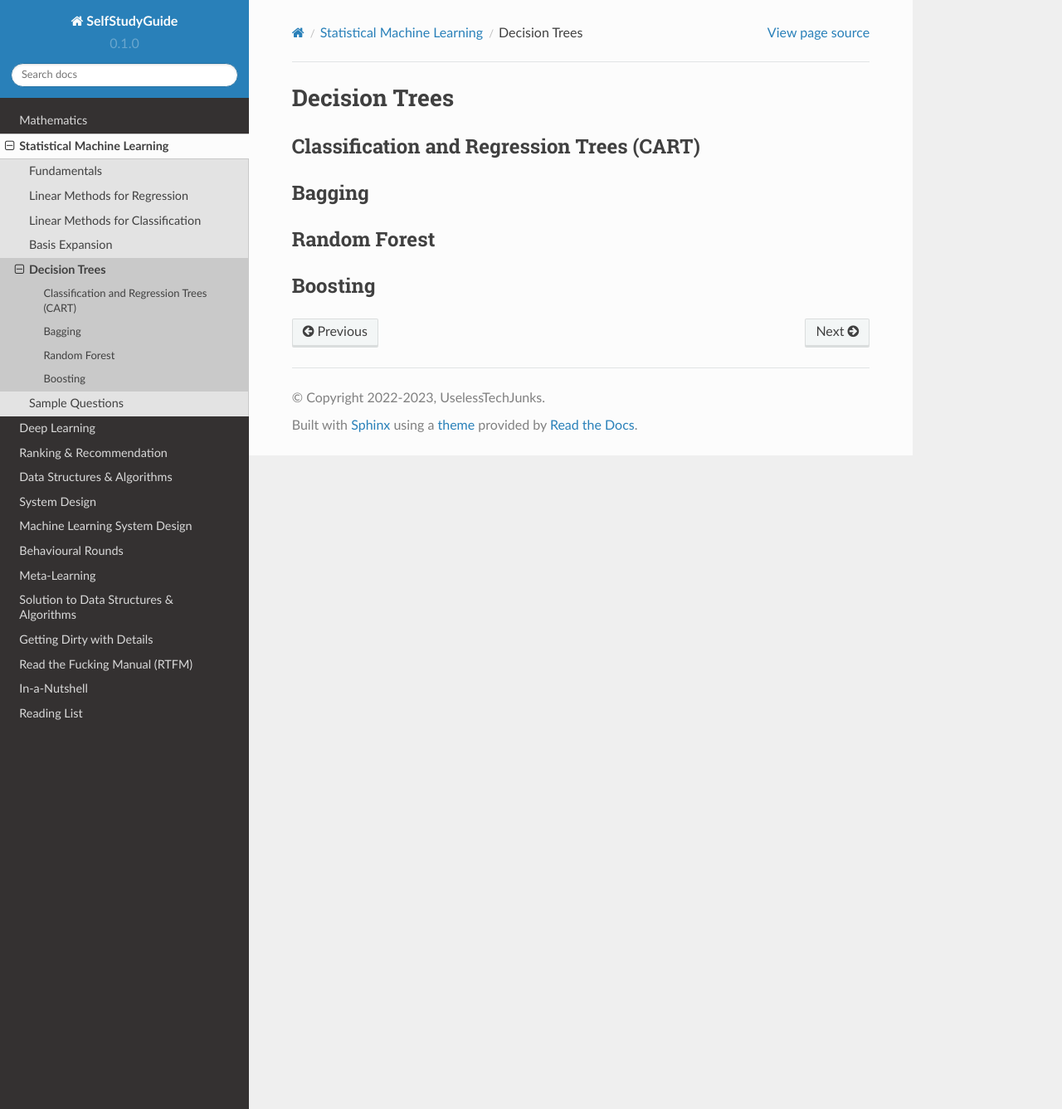
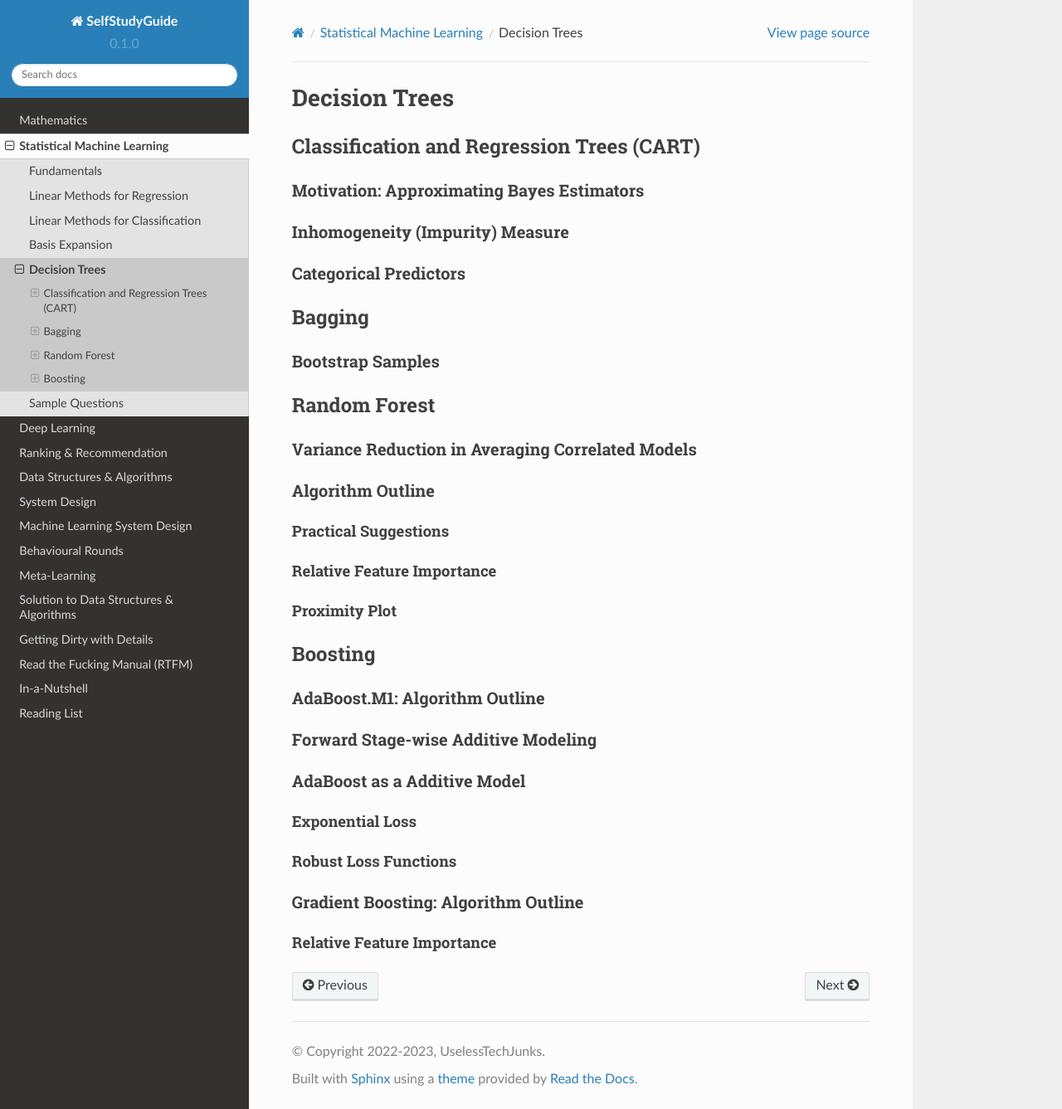
Before and after one commit to uselesstechjunks/leetcode, a Sphinx documentation site: the page built from docs/source/ml/dt.rst, in a window 1280 px wide and 1337 px high. Shown: the whole window at 83% size. Built offline with Sphinx 7.4.7 and the Read the Docs theme 2.0.0, drawn with Linux system fonts in a browser that asks for light colours.

Commit message:
Update dt.rst (#135)
* Update dt.rst

* Update dt.rst

* Update dt.rst

* Update basics.rst

* Create indes.rst

* Update index.rst

* Update index.rst

* Create index.rst

* Update index.rst

* Create index.rst

* Update index.rst

* Rename docs/source/dl/image.rst to docs/source/dl/application/image.rst

* Rename docs/source/dl/nlp.rst to docs/source/dl/application/nlp.rst

* Rename docs/source/dl/cp.rst to docs/source/dl/application/cp.rst

* Update index.rst

* Update index.rst

* Rename indes.rst to index.rst

* Update index.rst

* Create index.rst

* Create gd.rst

* Create backprop.rst

* Create reg.rst

* Delete docs/source/dl/basics.rst

* Update index.rst

* Update index.rst

* Update index.rst

* Update gd.rst

* Update gd.rst

* Update gd.rst

* Update gd.rst

* Update gd.rst

* Update gd.rst

* Update backprop.rst

* Update reg.rst

```diff
--- a/docs/source/dl/basics.rst
+++ /dev/null
@@ -1,3 +0,0 @@
-##################################################################################
-Fundamentals
-##################################################################################
--- a/docs/source/ml/dt.rst
+++ b/docs/source/ml/dt.rst
@@ -5,15 +5,47 @@ Decision Trees
 ***********************************************************************************
 Classification and Regression Trees (CART)
 ***********************************************************************************
+Motivation: Approximating Bayes Estimators
+===================================================================================
+Inhomogeneity (Impurity) Measure
+===================================================================================
+Categorical Predictors
+===================================================================================
 
 ***********************************************************************************
 Bagging
 ***********************************************************************************
+Bootstrap Samples
+===================================================================================
 
 ***********************************************************************************
 Random Forest
 ***********************************************************************************
+Variance Reduction in Averaging Correlated Models
+===================================================================================
+Algorithm Outline
+===================================================================================
+Practical Suggestions
+-----------------------------------------------------------------------------------
+Relative Feature Importance
+-----------------------------------------------------------------------------------
+Proximity Plot
+-----------------------------------------------------------------------------------
 
 ***********************************************************************************
 Boosting
 ***********************************************************************************
+AdaBoost.M1: Algorithm Outline
+===================================================================================
+Forward Stage-wise Additive Modeling
+===================================================================================
+AdaBoost as a Additive Model
+===================================================================================
+Exponential Loss
+-----------------------------------------------------------------------------------
+Robust Loss Functions
+-----------------------------------------------------------------------------------
+Gradient Boosting: Algorithm Outline
+===================================================================================
+Relative Feature Importance
+-----------------------------------------------------------------------------------
```
Also changed, not shown: docs/source/dl/advanced/index.rst (added, +9 -0 lines), docs/source/dl/application/index.rst (added, +10 -0 lines), docs/source/dl/basics/backprop.rst (added, +15 -0 lines), docs/source/dl/basics/gd.rst (added, +93 -0 lines), docs/source/dl/basics/index.rst (added, +10 -0 lines), docs/source/dl/basics/reg.rst (added, +47 -0 lines), docs/source/dl/index.rst (+5 -8 lines), docs/source/dl/theory/index.rst (added, +10 -0 lines), docs/source/ml/basics.rst (+20 -0 lines), docs/source/dl/application/cp.rst (renamed from docs/source/dl/cp.rst), docs/source/dl/application/image.rst (renamed from docs/source/dl/image.rst), docs/source/dl/application/nlp.rst (renamed from docs/source/dl/nlp.rst).
